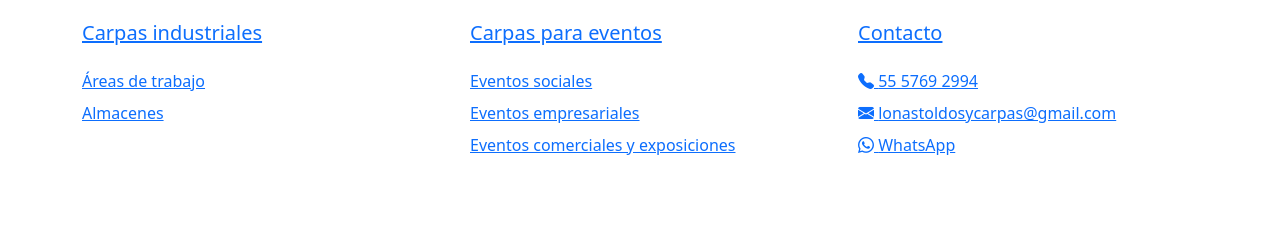
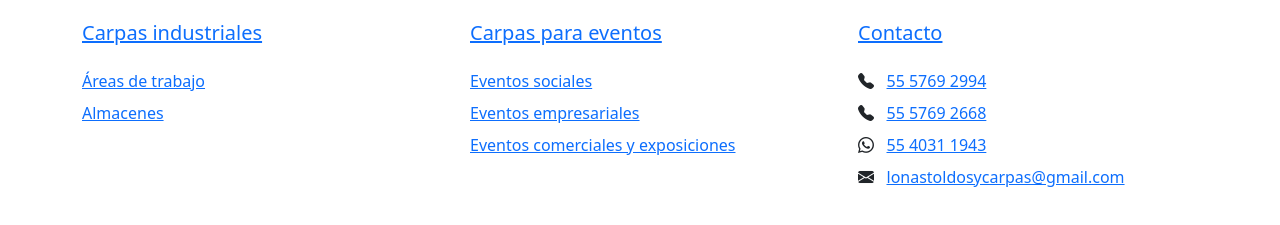
Before and after one commit to Comecacahuates/web-lotocasa, a Next.js app: page / in a window 1280 px wide. Shown: the part 1943-2168 px from the top of the page. Built offline with nearby package versions, Linux system fonts and the light colour scheme.

Commit message:
Corrección en los medios de contacto del pie de página

```diff
--- a/components/footer.tsx
+++ b/components/footer.tsx
@@ -26,16 +26,14 @@ export default function Footer() {
                 {/* Subelementos de la columna */}
                 {item.subitems.map((subitem: any, index: number) => (
                   <li className="my-2">
-                    <a href={subitem.link}>
                     {subitem.icon !== undefined ? (
                       <React.Fragment>
-                          <Icon icon={subitem.icon} />{" "}
+                        <Icon icon={subitem.icon} /> {"\u00A0\u00A0"}
                       </React.Fragment>
                     ) : (
                       ""
                     )}
-                      {subitem.title}
-                    </a>
+                    <a href={subitem.link}>{subitem.title}</a>
                   </li>
                 ))}
               </ul>
--- a/content/footer.json
+++ b/content/footer.json
@@ -41,14 +41,19 @@
         "link": "tel:5557692994"
       },
       {
+        "title": "55 5769 2668",
+        "icon": "telephone-fill",
+        "link": "tel:5557692668"
+      },
+      {
+        "title": "55 4031 1943",
+        "icon": "whatsapp",
+        "link": "https://api.whatsapp.com/send?phone=+5215540311943"
+      },
+      {
         "title": "lonastoldosycarpas@gmail.com",
         "icon": "envelope-fill",
         "link": "mailto:lonastoldosycarpas@gmail.com"
-      },
-      {
-        "title": "WhatsApp",
-        "icon": "whatsapp",
-        "link": "https://api.whatsapp.com/send?phone=+5215540311943"
       }
     ]
   }
```
Lines whose indentation alone changed are shown as unchanged.
